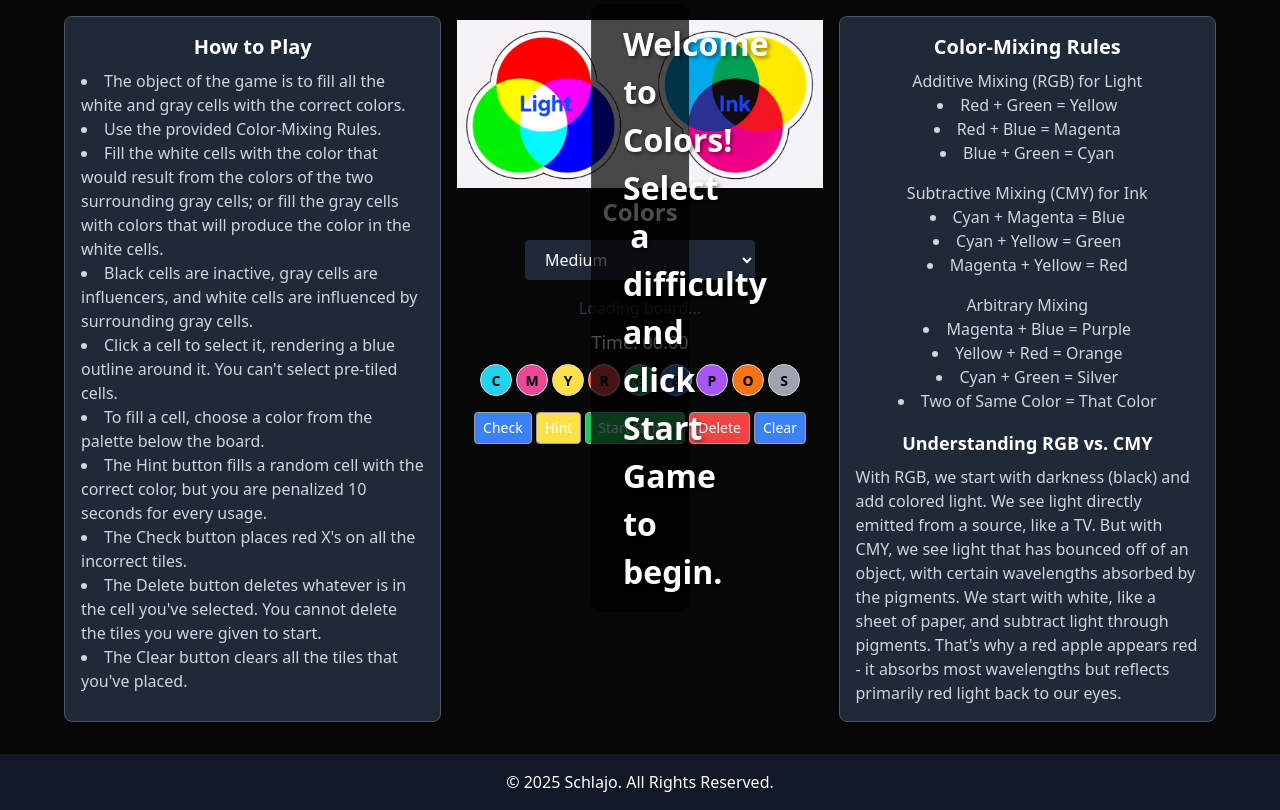
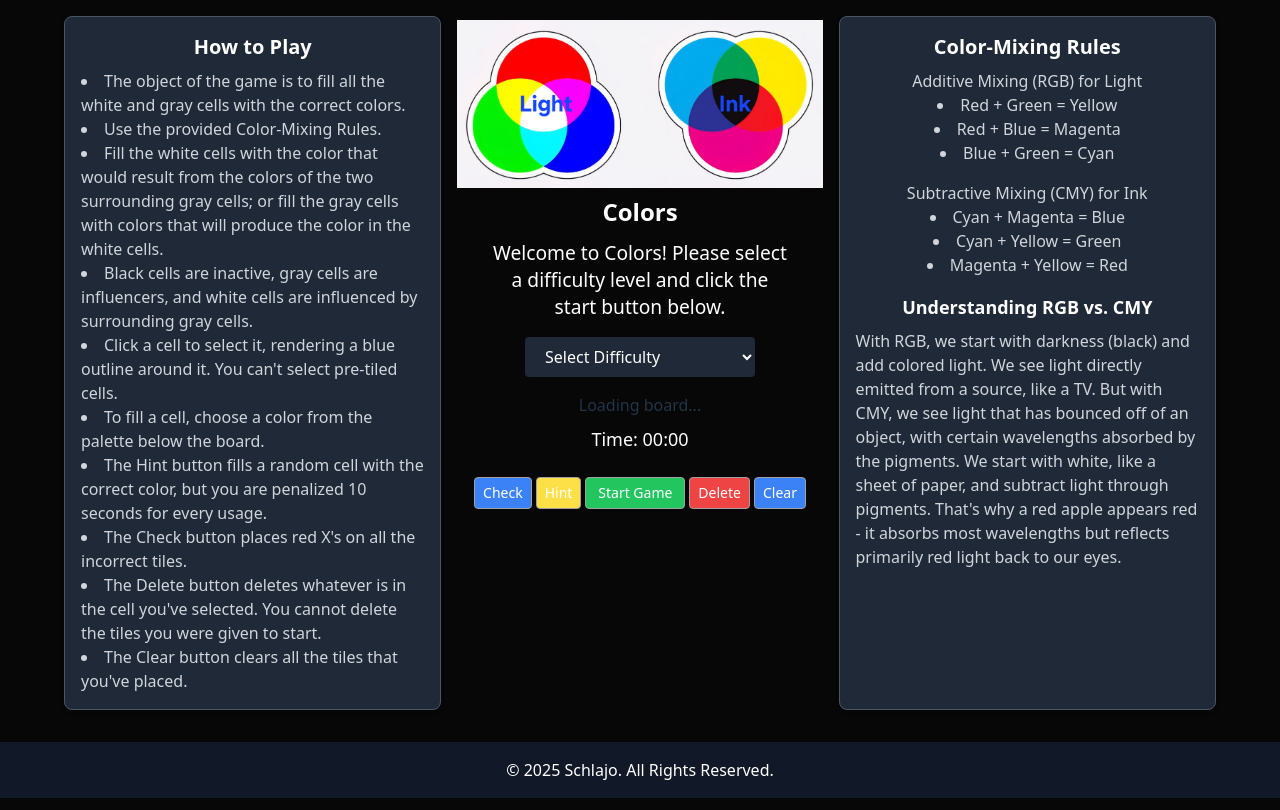
Before and after one commit to schlajo/colors-game, a React (Vite) app: page / in a window 1280 px wide. Built offline with nearby package versions, Linux system fonts and the light colour scheme.

Commit message:
Removed Introduction Overlay and put directions directly under the Colors title.  Made it so the empty boards show as soon as the difficulty level is selected, but the setup tiles aren't given until the Start Game button is clicked.

```diff
--- a/src/App.jsx
+++ b/src/App.jsx
@@ -1,3 +1,4 @@
+
 import React, { useState, useEffect } from "react";
 import ColorBoard from "./components/ColorBoard";
 import ColorPalette from "./components/ColorPalette";
@@ -21,7 +22,7 @@
   const [elapsedTime, setElapsedTime] = useState(0);
   const [gameStarted, setGameStarted] = useState(false);
   const [timerShake, setTimerShake] = useState(false);
-  const [difficulty, setDifficulty] = useState("Medium");
+  const [difficulty, setDifficulty] = useState(null); // Start with null for "Select Difficulty"
 
   useEffect(() => {
     let timer;
@@ -41,16 +42,17 @@
       .padStart(2, "0")}`;
   };
 
-  const initializeBoard = (selectedDifficulty = difficulty) => {
-    console.log("initializeBoard called with difficulty:", selectedDifficulty);
-    const solution = generateSolution(selectedDifficulty);
+  const initializeBoard = () => {
+    if (!difficulty) return; // Do nothing if no difficulty is selected
+    console.log("initializeBoard called with difficulty:", difficulty);
+    const solution = generateSolution(difficulty);
     console.log("Solution generated:", solution);
     if (solution) {
-      const { puzzleBoard, solutionBoard } = createPuzzle(solution, selectedDifficulty);
+      const { puzzleBoard, solutionBoard } = createPuzzle(solution, difficulty);
       console.log("Puzzle board:", puzzleBoard);
       const newBoard = JSON.parse(JSON.stringify(puzzleBoard));
-      for (let row = 0; row < DIFFICULTY_CONFIG[selectedDifficulty].GRID_SIZE; row++) {
-        for (let col = 0; col < DIFFICULTY_CONFIG[selectedDifficulty].GRID_SIZE; col++) {
+      for (let row = 0; row < DIFFICULTY_CONFIG[difficulty].GRID_SIZE; row++) {
+        for (let col = 0; col < DIFFICULTY_CONFIG[difficulty].GRID_SIZE; col++) {
           if (newBoard[row][col].color) {
             newBoard[row][col].isClue = true;
           }
@@ -60,9 +62,12 @@
       setBoard(newBoard);
       setSolutionBoard(solutionBoard);
       console.log("Board state updated with puzzleBoard");
+      setStartTime(Date.now());
+      setElapsedTime(0);
+      setGameStarted(true);
     } else {
       console.log("No solution generated, resetting to empty board");
-      const emptyBoard = createBoard(selectedDifficulty);
+      const emptyBoard = createBoard(difficulty);
       setBoard(emptyBoard);
       setSolutionBoard([]);
       console.log("Board state updated with emptyBoard:", emptyBoard);
@@ -71,16 +76,13 @@
     setIsGameWon(false);
     setLightAnimation(false);
     setShowCongrats(false);
-    setStartTime(Date.now());
-    setElapsedTime(0);
-    setGameStarted(true);
   };
 
   const endGame = () => {
     console.log("End Game called");
-    const emptyBoard = createBoard(difficulty);
-    for (let row = 0; row < DIFFICULTY_CONFIG[difficulty].GRID_SIZE; row++) {
-      for (let col = 0; col < DIFFICULTY_CONFIG[difficulty].GRID_SIZE; col++) {
+    const emptyBoard = createBoard(difficulty || "Medium");
+    for (let row = 0; row < DIFFICULTY_CONFIG[difficulty || "Medium"].GRID_SIZE; row++) {
+      for (let col = 0; col < DIFFICULTY_CONFIG[difficulty || "Medium"].GRID_SIZE; col++) {
         emptyBoard[row][col].color = null;
         emptyBoard[row][col].isClue = false;
         emptyBoard[row][col].isIncorrect = false;
@@ -180,7 +182,7 @@
 
     if (startTime) {
       setStartTime((prevStartTime) => {
-        const newStartTime = prevStartTime - 15000;
+        const newStartTime = prevStartTime - 10000;
         setElapsedTime(Date.now() - newStartTime);
         return newStartTime;
       });
@@ -279,8 +281,11 @@
     const newDifficulty = e.target.value;
     setDifficulty(newDifficulty);
     setGameStarted(false);
-    setBoard(null);
+    setBoard(createBoard(newDifficulty)); // Show empty board with holes
     setSolutionBoard([]);
+    setShowCongrats(false);
+    setStartTime(null);
+    setElapsedTime(0);
   };
 
   return (
@@ -336,13 +341,21 @@
             />
           </div>
           <h1 className="text-2xl font-bold mb-3">Colors</h1>
+          {!difficulty && !gameStarted && !showCongrats && (
+            <div className="introduction-text text-white text-lg text-center mb-4">
+              Welcome to Colors! Please select a difficulty level and click the start button below.
+            </div>
+          )}
           <div className="mb-4">
             <select
-              value={difficulty}
+              value={difficulty || ""}
               onChange={handleDifficultyChange}
               className="px-4 py-2 bg-gray-800 text-white rounded"
               disabled={gameStarted && !showCongrats}
             >
+              <option value="" disabled>
+                Select Difficulty
+              </option>
               <option value="Easy">Easy</option>
               <option value="Medium">Medium</option>
               <option value="Difficult" disabled>
@@ -360,11 +373,6 @@
               />
             ) : (
               <div>Loading board...</div>
-            )}
-            {!gameStarted && !showCongrats && (
-              <div className="welcome-message">
-                Welcome to Colors! Select a difficulty and click Start Game to begin.
-              </div>
             )}
             {showCongrats && (
               <div className="congratulations-message flex flex-col items-center">
@@ -385,7 +393,7 @@
           <div className="w-full lg:w-2/4 max-w-md flex flex-nowrap justify-center gap-1 mt-2">
             <ColorPalette
               onColorClick={handleColorButton}
-              colors={DIFFICULTY_CONFIG[difficulty].COLORS}
+              colors={difficulty ? DIFFICULTY_CONFIG[difficulty].COLORS : []}
             />
           </div>
           <div className="w-full lg:w-2/4 flex flex-nowrap justify-center gap-1 mt-4">
@@ -424,6 +432,7 @@
                   ? "bg-blue-500 hover:bg-blue-600"
                   : "bg-green-500 hover:bg-green-600"
               }`}
+              disabled={!difficulty}
             >
               {gameStarted && !showCongrats ? "End Game" : "Start Game"}
             </button>
--- a/src/index.css
+++ b/src/index.css
@@ -1,3 +1,4 @@
+
 @tailwind base;
 @tailwind components;
 @tailwind utilities;
@@ -98,25 +99,6 @@
   z-index: 5;
 }
 
-/* Shared overlay message styling for welcome and congratulations messages */
-.overlay-message {
-  position: absolute;
-  top: 50%;
-  left: 50%;
-  transform: translate(-50%, -50%);
-  color: #ffffff;
-  text-shadow: 2px 2px 4px rgba(0, 0, 0, 0.5);
-  background: rgba(0, 0, 0, 0.7);
-  padding: 1rem 2rem;
-  border-radius: 10px;
-  z-index: 10;
-  text-align: center;
-  width: 80%;
-  max-width: 300px;
-  margin-top: env(safe-area-inset-top);
-  margin-bottom: env(safe-area-inset-bottom);
-}
-
 /* Congratulations message specific styles */
 .congratulations-message {
   position: absolute;
@@ -139,33 +121,6 @@
   .congratulations-message {
     font-size: 2.5rem;
     font-weight: 700;
-  }
-}
-
-/* Welcome message specific styles */
-.welcome-message {
-  position: absolute;
-  top: 50%;
-  left: 50%;
-  transform: translate(-50%, -50%);
-  color: #ffffff;
-  text-shadow: 2px 2px 4px rgba(0, 0, 0, 0.5);
-  background: rgba(0, 0, 0, 0.7);
-  padding: 1rem 2rem;
-  border-radius: 10px;
-  z-index: 10;
-  text-align: center;
-  width: 80%;
-  max-width: 300px;
-  margin-top: env(safe-area-inset-top);
-  margin-bottom: env(safe-area-inset-bottom);
-  font-size: 1.5rem;
-  font-weight: 600;
-}
-
-@media (min-width: 640px) {
-  .welcome-message {
-    font-size: 2rem;
   }
 }
 
@@ -231,3 +186,11 @@
 .incorrect-x {
   filter: drop-shadow(1px 1px 1px rgba(255, 255, 255, 0.8));
 }
+
+/* Introduction text styling */
+.introduction-text {
+  font-size: 1.2rem;
+  font-weight: 500;
+  max-width: 300px;
+  line-height: 1.4;
+}
```
